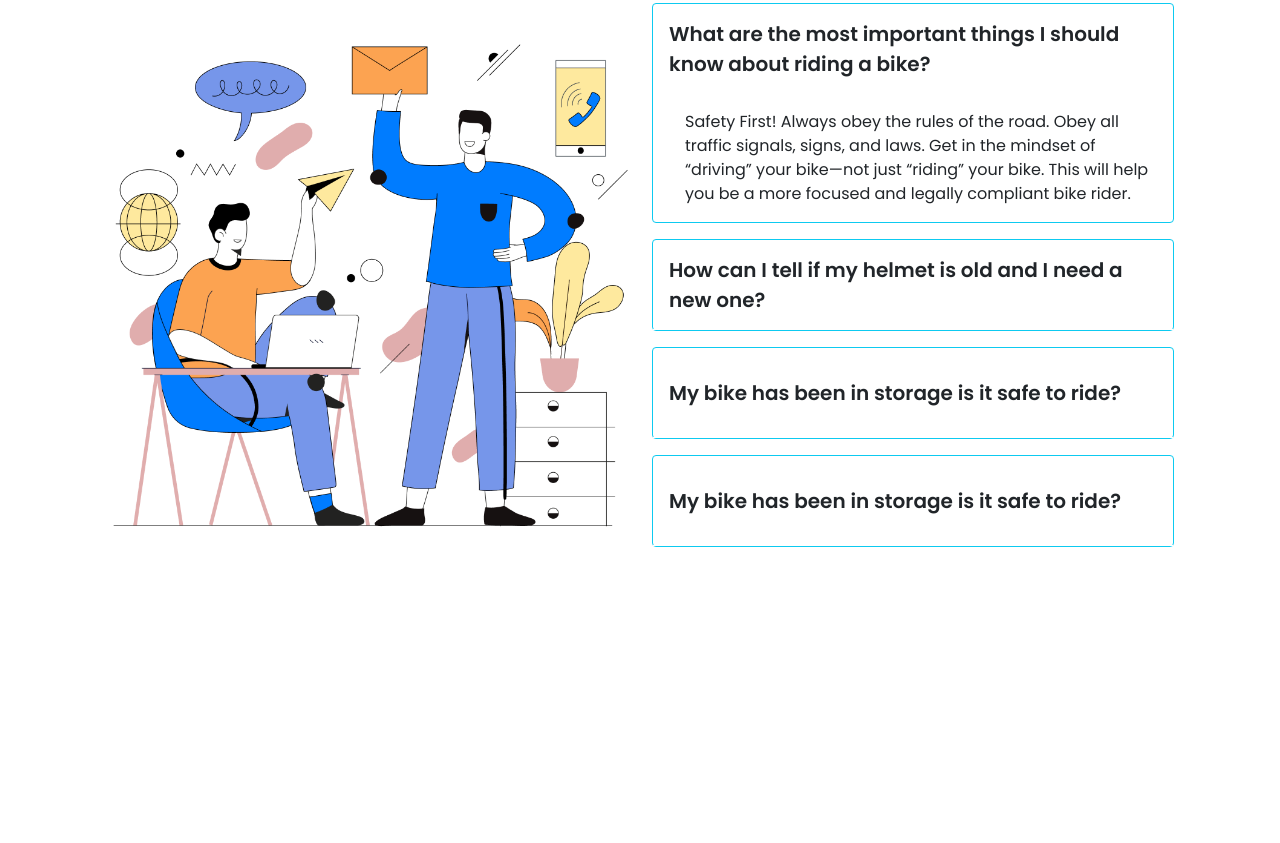
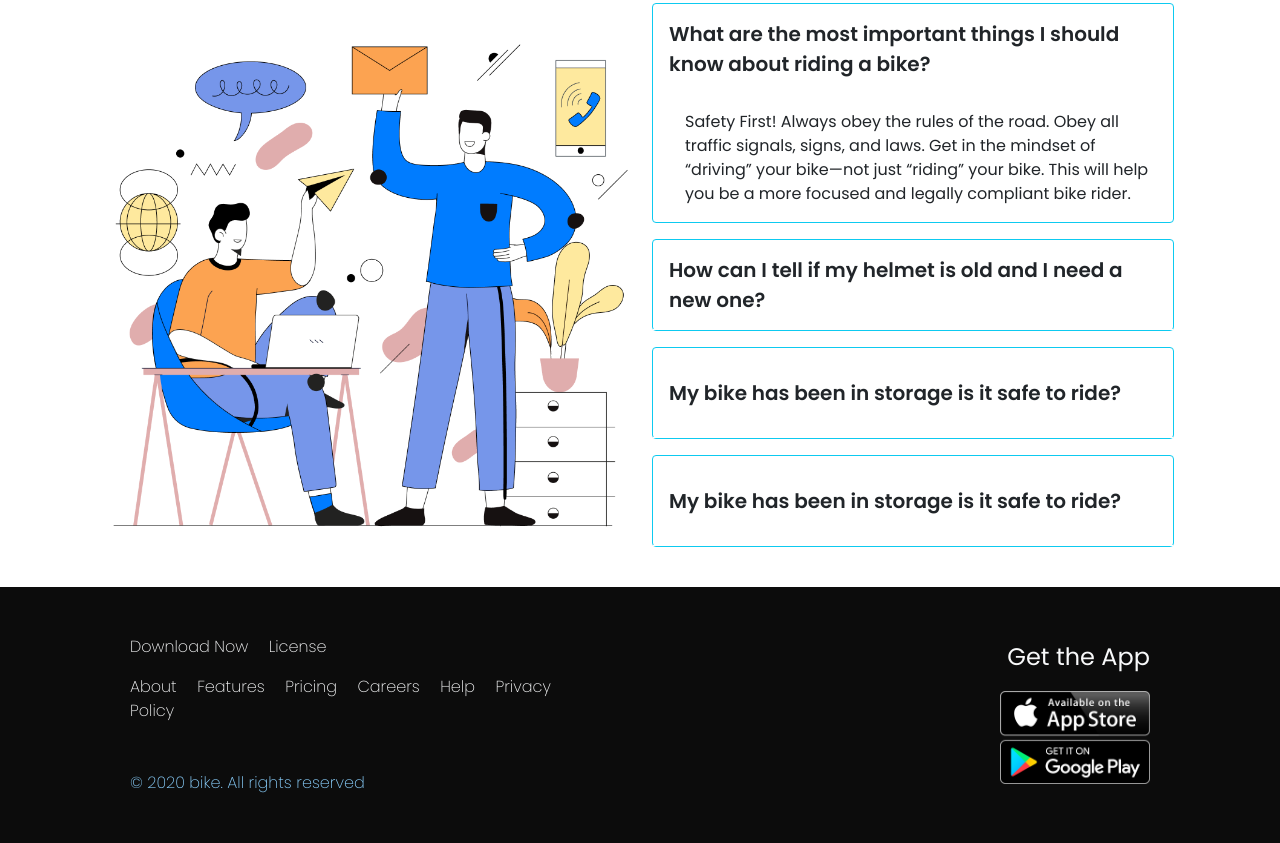
Before and after one commit to Mujahid-Developer/biker-shop, a plain HTML site: page index.html in a window 1280 px wide. Shown: the part 2825-3668 px from the top of the page. Before the commit the page ends 3412 px from the top, so only its background shows below. Drawn offline with nearby package versions, Linux system fonts and the light colour scheme.

Commit message:
adding Footer

```diff
--- a/css/style.css
+++ b/css/style.css
@@ -50,3 +50,7 @@ hr {
   border-color: none;
   height: 90px;
 }
+footer {
+  height: auto;
+  background-color: #0c0c0c;
+}
--- a/index.html
+++ b/index.html
@@ -467,6 +467,54 @@
         </div>
       </div>
     </section>
+    <footer>
+      <div class="container">
+        <div class="row p-5 d-flex">
+          <div
+            class="
+              col-12 col-lg-6
+              text-light
+              fs-6
+              fw-light
+              text-center text-lg-start
+            "
+          >
+            <div class="mb-3">
+              <span class="me-3">Download Now</span>
+              <span>License</span>
+            </div>
+            <div class="mb-5">
+              <span class="me-3">About</span>
+              <span class="me-3">Features</span>
+              <span class="me-3">Pricing</span>
+              <span class="me-3">Careers</span>
+              <span class="me-3">Help</span>
+              <span class="me-3">Privacy</span>
+              <span class="me-3">Policy</span>
+            </div>
+            <span style="color: #8bd1ff">© 2020 bike. All rights reserved</span>
+          </div>
+          <div
+            class="
+              col-12 col-lg-6
+              d-flex
+              flex-column
+              align-items-center align-items-lg-end
+              mt-3 mt-lg-1
+            "
+          >
+            <span class="mb-3 fs-4 text-light"> Get the App</span>
+            <img
+              src="images/download-icon.png"
+              style="width: 150px"
+              alt=""
+              srcset=""
+            />
+          </div>
+        </div>
+      </div>
+    </footer>
+
     <!-- Bootstrap JS Bundle -->
     <script
       src="https://cdn.jsdelivr.net/npm/bootstrap@5.1.3/dist/js/bootstrap.bundle.min.js"
```
Also changed, not shown: images/download-icon.png (added).
